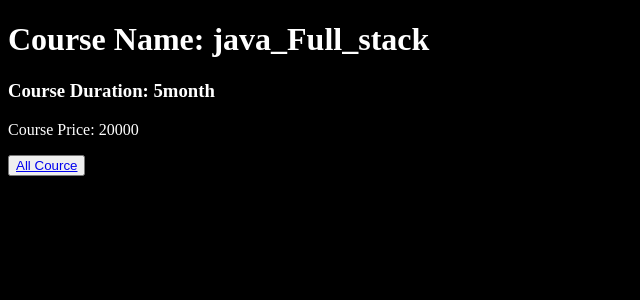
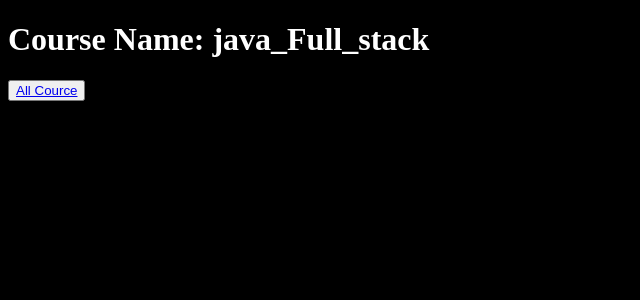
Before and after one commit to Chandrakishortiwari/REACT, a React (Vite) app: page /cource/02 in a window 1280 px wide. Shown: the top 300 px of the page, without its empty margins (0-640 px from the left). Built offline with nearby package versions, Linux system fonts and the light colour scheme.

Commit message:
Work on Roting (uselocation)

```diff
--- a/src/Components/Ruting/Cource_details.jsx
+++ b/src/Components/Ruting/Cource_details.jsx
@@ -1,5 +1,5 @@
 import React from 'react';
-import {useParams,Link} from "react-router";
+import {useParams,Link,useLocation} from "react-router";
 
 function Cource_details() {
 
@@ -16,6 +16,7 @@ function Cource_details() {
   const {id} = useParams();
   console.log(id);
   const Cource_filter = arr.filter((data)=> data.id == id);
+  const location =  useLocation();
 
   return (
     <div>
@@ -23,8 +24,11 @@ function Cource_details() {
      {Cource_filter.map((data) => (
         <div key={data.id}>
           <h1>Course Name: {data.name}</h1>
-          <h3>Course Duration: {data.Duration}</h3>
-          <p>Course Price: {data.Price}</p>
+          {location.pathname != '/cource/02' && <div>
+           <h3>Course Duration: {data.Duration}</h3>
+           <p>Course Price: {data.Price}</p>
+          </div> }
+
           <button><Link to={'/cource'}>All Cource</Link></button>
         </div>
       ))}
```
